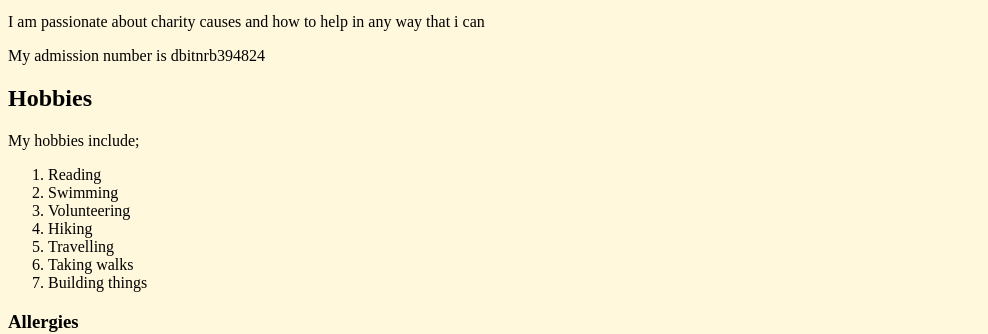
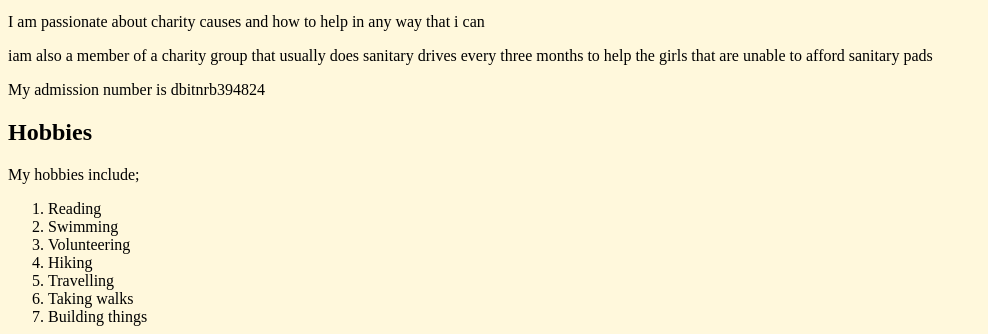
Before and after one commit to damanjaramba/html-assignment, a plain HTML site: page index.html in a window 1280 px wide. Shown: the part 503-837 px from the top of the page, without its empty margins (0-988 px from the left). Drawn offline with Linux system fonts and the light colour scheme.

Commit message:
Update index.html

```diff
--- a/index.html
+++ b/index.html
@@ -7,6 +7,7 @@
 <img src="https://github.com/damanjaramba/html-assignment/blob/main/IMG-20240520-WA0005.jpg?raw=true" alt="me in luzern" style="width:300px;height:400px;">
 <P>I am Damaris Njaramba and i am a student at St. Paul's university currently i am pursuing a diploma in business and information technology</p>
 <p>I am passionate about charity causes and how to help in any way that i can</p>
+  <p> iam also a member of a charity group that usually does sanitary drives every three months to help the girls that are unable to afford sanitary pads</p>
 <P>My admission number is dbitnrb394824 </p>
 <H2>Hobbies</H2>
 <p>My hobbies include;</p>
```
